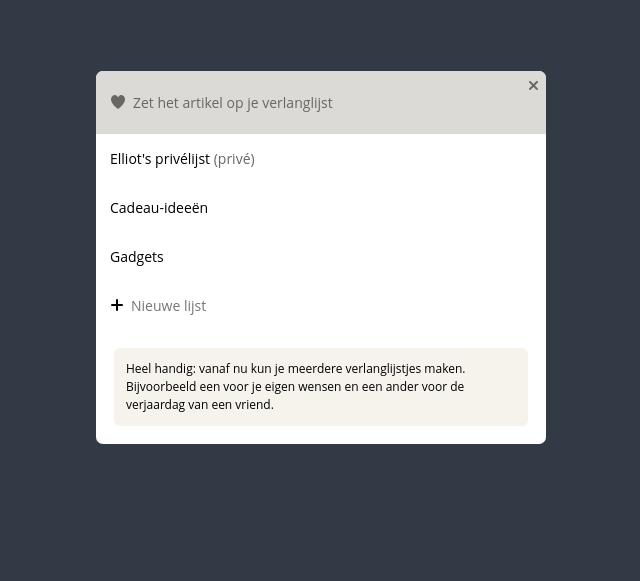
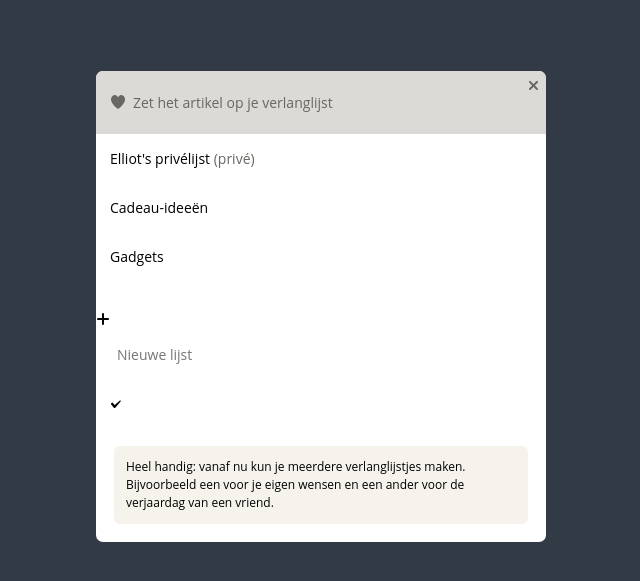
Before and after one commit to elliotnolten/notifications, a plain HTML site: page index.html in a window 1280 px wide. Shown: the part 141-722 px from the top of the page, without its empty margins (319-959 px from the left). Drawn offline with Linux system fonts and the light colour scheme.

Commit message:
new indentations

```diff
--- a/index.html
+++ b/index.html
@@ -31,7 +31,10 @@
             <li><a href="#" class="h-padding--s">Gadgets</a></li>
             <li>
               <a class="fluid-grid h-padding--s new_list">
-                <div class="fluid-grid__item sb sb-plus one-whole"><input type="text" name="newlist" placeholder="Nieuwe lijst" class="h-left--xs"></div>
+                <div class="fluid-grid__item sb sb-plus one-whole">
+                  <input type="text" name="newlist" placeholder="Nieuwe lijst" class="h-left--xs">
+                  <a href="#" class="submit sb sb-check h-padding--s"></a>
+                </div>
               </a>
               <!-- .fluid-grid -->
             </li>
```
